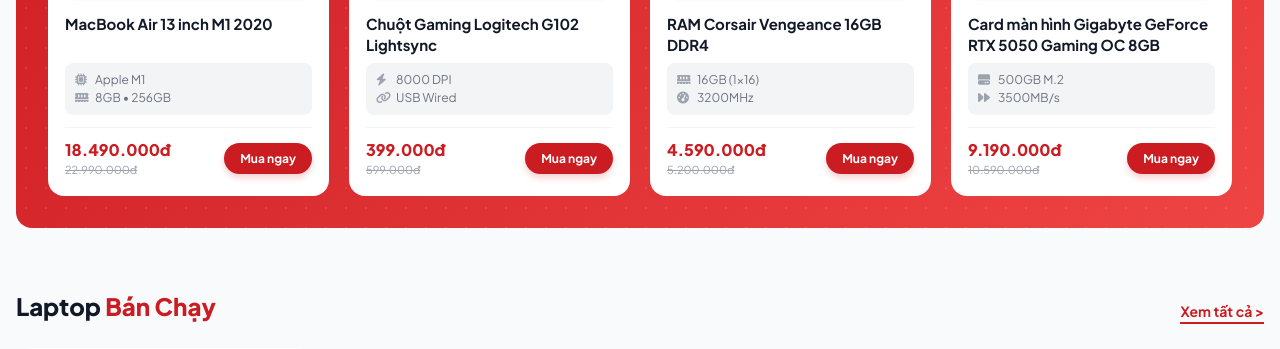
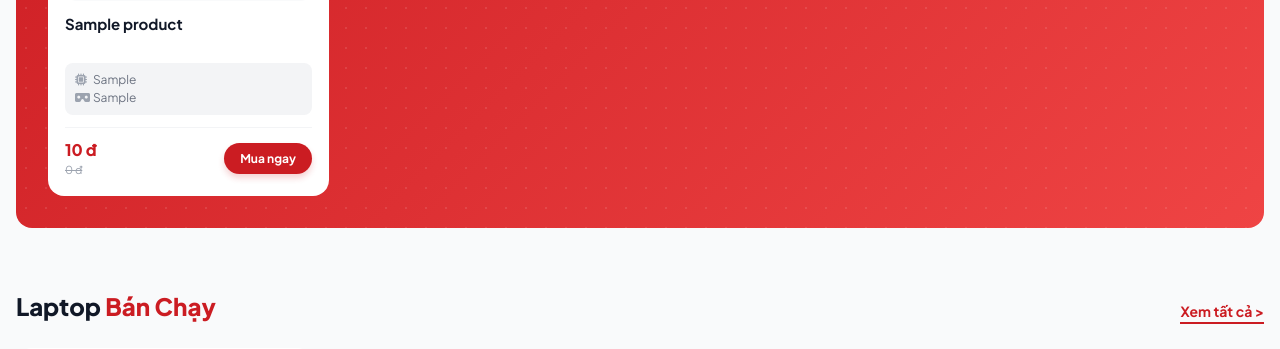
Before and after one commit to vuluongvu/PTUD_Python_Nhom07, a Django app: page / in a window 1280 px wide. Shown: the part 1592-1941 px from the top of the page. Run offline with Django 5.2, Linux system fonts and the light colour scheme; tables that the repository leaves empty hold one stand-in row (values such as "Sample post"); grey boxes marked "Sample" are stand-in pictures.

Commit message:
thêm hiển thị products ở giờ vàng, cho js đếm giờ

```diff
--- a/core/templates/core/base.html
+++ b/core/templates/core/base.html
@@ -118,7 +118,7 @@
             <input
               type="text"
               name="q"
-              placeholder="Tìm kiếm Laptop, PC..."
+              placeholder="Tìm kiếm Laptop, Linh kiện..."
               autocomplete="off"
             />
             <button type="submit" class="search-btn">
--- a/core/templates/core/home.html
+++ b/core/templates/core/home.html
@@ -5,7 +5,7 @@ LapStore{% endblock %}
     <!--=================== Hero slide Main ====================-->
       <section class="bento-grid">
         <article
-          {# DJANGO: Dynamic Banners if needed #}
+
           class="bento-item card-hero js-slider"
           style="grid-column: 1 / -1; grid-row: 1 / 2"
         >
@@ -137,117 +137,75 @@ LapStore{% endblock %}
         <div class="flash-header">
           <h2 class="flash-title"><i class="fa-solid fa-bolt"></i> GIỜ VÀNG</h2>
           <div class="countdown">
-            <div class="time-box">02</div>
+            <div class="time-box">23</div>
             :
             <div class="time-box">15</div>
             :
             <div class="time-box">48</div>
           </div>
+
+      <script>
+        document.addEventListener("DOMContentLoaded", function() {
+        const boxes = document.querySelectorAll('.time-box');
+
+        if (boxes.length < 3) return;
+        let h = parseInt(boxes[0].innerText) || 0;
+        let m = parseInt(boxes[1].innerText) || 0;
+        let s = parseInt(boxes[2].innerText) || 0;
+
+        let totalSeconds = (h * 3600) + (m * 60) + s;
+
+        const interval = setInterval(() => {
+            if (totalSeconds <= 0) {
+                clearInterval(interval);
+                return;
+            }
+
+            totalSeconds--;
+
+            const hoursLeft = Math.floor(totalSeconds / 3600);
+            const minutesLeft = Math.floor((totalSeconds % 3600) / 60);
+            const secondsLeft = totalSeconds % 60;
+
+            boxes[0].innerText = hoursLeft < 10 ? '0' + hoursLeft : hoursLeft;
+            boxes[1].innerText = minutesLeft < 10 ? '0' + minutesLeft : minutesLeft;
+            boxes[2].innerText = secondsLeft < 10 ? '0' + secondsLeft : secondsLeft;
+
+        }, 1000);
+    });
+          </script>
         </div>
         <div class="flash-grid">
 
-
-          <!--Sản phẩm đơn giờ vàng 1-->
-          <a href="">
+          <!--Sản phẩm đơn giờ vàng -->
+         {% for p in products|slice:4 %}
+          <a href="{% url 'products:product-detail' p.slug %}">
             <article class="prod-card">
-              <span class="badge-sale" style="background: #000"
+              <span class="badge-sale" style="background: red"
                 >Best Seller</span
               >
               <div class="prod-img-wrap">
                 <img
-                  src="https://cdn.hoanghamobile.vn/i/previewV2/Uploads/2024/11/18/air-m3-13-inch-sliver-1.png"
-                  alt="MacBook"
+                  src="{{p.images.first.image_url}}"
+                  alt=""
                 />
               </div>
-              <h3 class="prod-name">MacBook Air 13 inch M1 2020</h3>
+              <h3 class="prod-name">{{p.name}}</h3>
               <div class="prod-specs-box">
-                <span><i class="fa-solid fa-microchip"></i> Apple M1</span>
-                <span><i class="fa-solid fa-memory"></i> 8GB • 256GB</span>
+                <span><i class="fa-solid fa-microchip"></i>{{p.laptop_config.cpu}}</span>
+                <span><i class="fa-solid fa-vr-cardboard"></i>{{p.laptop_config.vga}}</span>
               </div>
               <div class="prod-footer">
                 <div class="price-box">
-                  <span class="price-current">18.490.000đ</span
-                  ><span class="price-old">22.990.000đ</span>
+                  <span class="price-current">{{p.price_vn}}</span
+                  ><span class="price-old">{{p.discount_price_vn}}</span>
                 </div>
                 <button class="btn-buy-now">Mua ngay</button>
               </div>
             </article>
           </a>
+          {% endfor %}
 
-          <!--Sản phẩm đơn giờ vàng 2-->
-          <a href="#">
-            <article class="prod-card">
-              <span class="badge-sale">-40%</span>
-              <div class="prod-img-wrap">
-                <img
-                  src="https://cdn.hoanghamobile.vn/i/previewV2/Uploads/2025/04/01/logitech-g304-trang-0.png"
-                  alt="Product"
-                />
-              </div>
-              <h3 class="prod-name">Chuột Gaming Logitech G102 Lightsync</h3>
-              <div class="prod-specs-box">
-                <span><i class="fa-solid fa-bolt"></i> 8000 DPI</span>
-                <span><i class="fa-solid fa-link"></i> USB Wired</span>
-              </div>
-              <div class="prod-footer">
-                <div class="price-box">
-                  <span class="price-current">399.000đ</span
-                  ><span class="price-old">599.000đ</span>
-                </div>
-                <button class="btn-buy-now">Mua ngay</button>
-              </div>
-            </article>
-          </a>
-
-          <!--Sản phẩm đơn giờ vàng 3-->
-          <a href="#">
-            <article class="prod-card">
-              <span class="badge-sale">-25%</span>
-              <div class="prod-img-wrap">
-                <img
-                  src="https://m.media-amazon.com/images/I/61D2DDpDITL._AC_SX300_SY300_QL70_FMwebp_.jpg"
-                  alt="Product"
-                />
-              </div>
-              <h3 class="prod-name">RAM Corsair Vengeance 16GB DDR4</h3>
-              <div class="prod-specs-box">
-                <span><i class="fa-solid fa-memory"></i> 16GB (1x16)</span>
-                <span><i class="fa-solid fa-gauge-high"></i> 3200MHz</span>
-              </div>
-              <div class="prod-footer">
-                <div class="price-box">
-                  <span class="price-current">4.590.000đ</span
-                  ><span class="price-old">5.200.000đ</span>
-                </div>
-                <button class="btn-buy-now">Mua ngay</button>
-              </div>
-            </article>
-          </a>
-
-          <!--Sản phẩm đơn giờ vàng 4-->
-          <a href="#">
-            <article class="prod-card">
-              <span class="badge-sale">-30%</span>
-              <div class="prod-img-wrap">
-                <img
-                  src="https://cdn.hstatic.net/products/200000722513/gearvn-card-man-hinh-gigabyte-geforce-rtx-5050-gaming-oc-8gbs-__1__eb529ef60a1c4765991945f93c8a49a7_master.png"
-                  alt="Product"
-                />
-              </div>
-              <h3 class="prod-name">Card màn hình Gigabyte GeForce RTX 5050 Gaming OC 8GB</h3>
-              <div class="prod-specs-box">
-                <span><i class="fa-solid fa-hard-drive"></i> 500GB M.2</span>
-                <span><i class="fa-solid fa-forward"></i> 3500MB/s</span>
-              </div>
-              <div class="prod-footer">
-                <div class="price-box">
-                  <span class="price-current">9.190.000đ</span
-                  ><span class="price-old">10.590.000đ</span>
-                </div>
-                <button class="btn-buy-now">Mua ngay</button>
-              </div>
-            </article>
-          </a>
         </div>
       </section>
 
@@ -273,7 +231,7 @@ LapStore{% endblock %}
 
           <!--SẢN PHẨM HOME-->
 
-           {% for p in products %}
+           {% for p in products|slice:5 %}
          <a href="{% url 'products:product-detail' p.slug %}">
             <article class="prod-card pod-card-view-all" >
               <button class="btn-add-wishlist" title="Thêm vào yêu thích">
```
